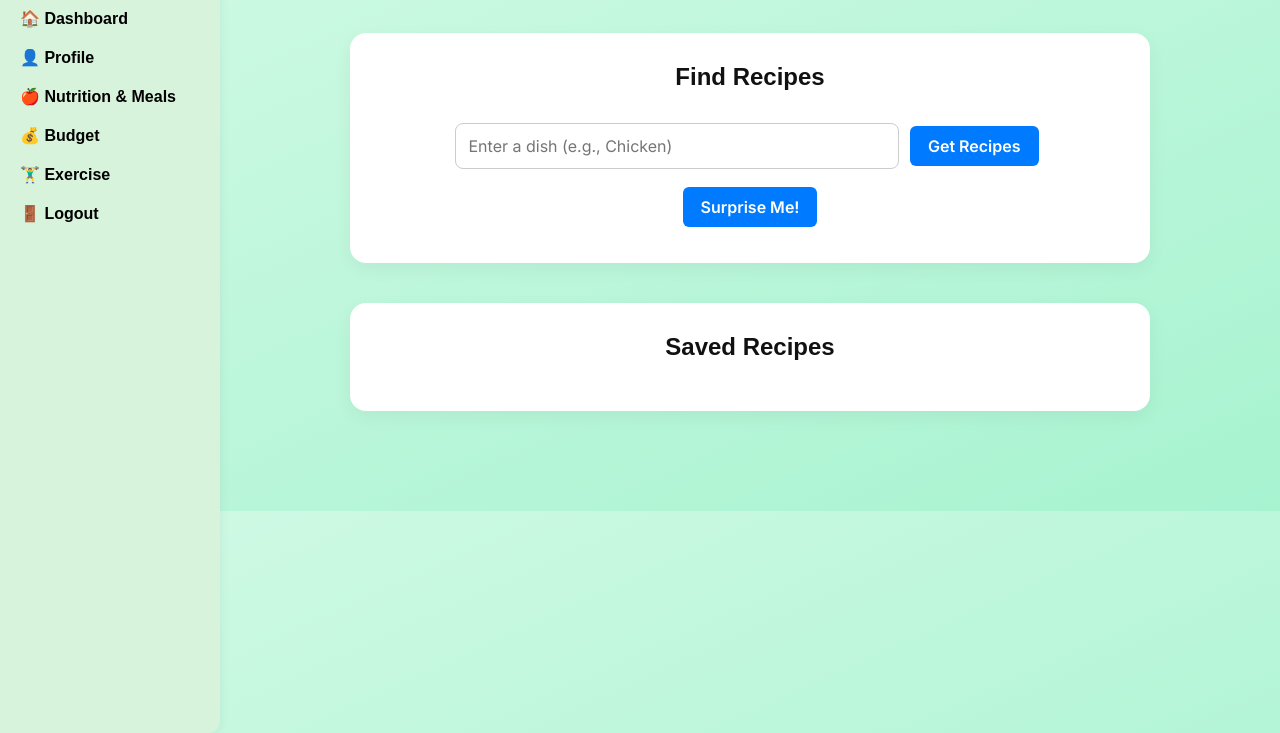
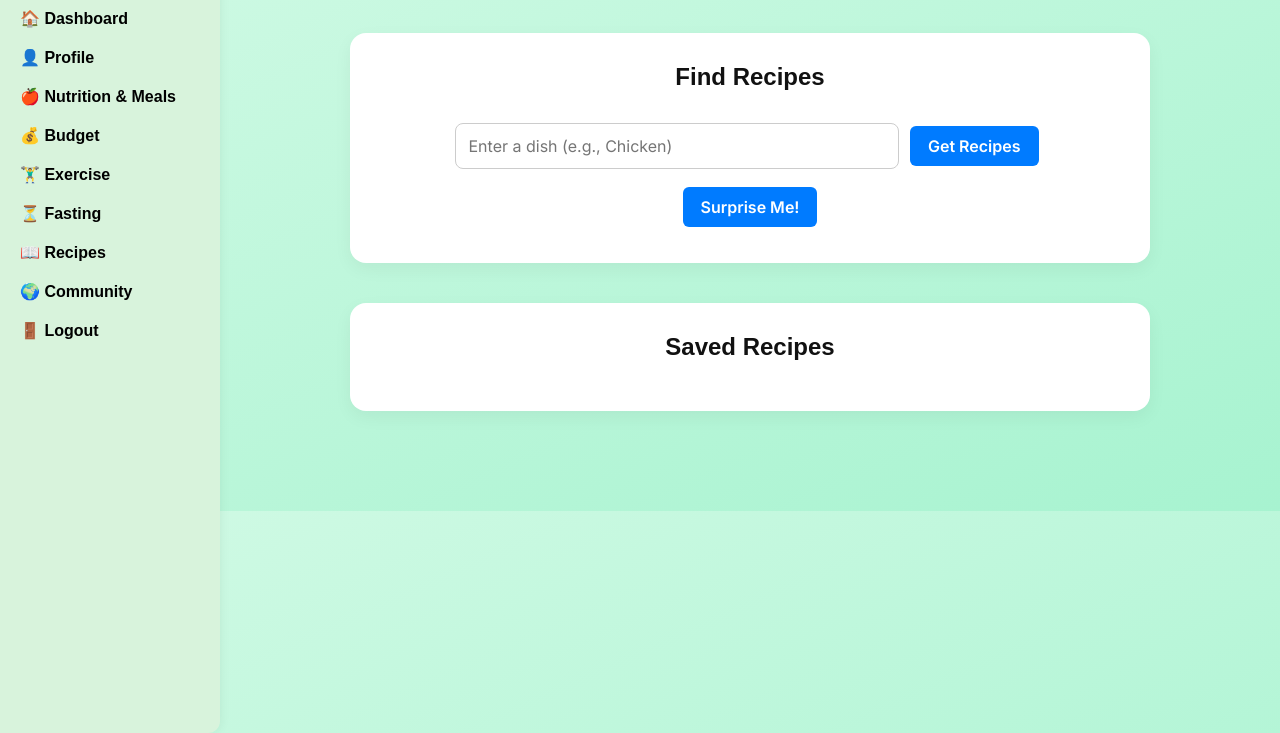
Before and after one commit to 9bitbin/Senior-Project2025, a plain HTML site: page recipe.html in a window 1280 px wide. Shown: the part 67-800 px from the top of the page. Drawn offline with Linux system fonts and the light colour scheme; no server answers.

Commit message:
i fixed the navigation bar

```diff
--- a/recipe.html
+++ b/recipe.html
@@ -177,12 +177,12 @@
     <li><a href="nutrition.html">🍎 Nutrition & Meals</a></li>
     <li><a href="budget.html">💰 Budget</a></li>
     <li><a href="exercise.html">🏋️‍♂️ Exercise</a></li>
-    <li><a href="index.html">🚪 Logout</a></li>
-    <!--<li><a href="fasting.html">⏳ Fasting</a></li>
-        <li><a href="recipe.html">📖 Recipes</a></li>
-        <li><a href="community.html">🌍 Community</a></li>
-        <li><a href="ai-meals.html">🤖 AI Meals</a></li>
-        <li><a href="ai-advice.html">🧠 AI Advisor</a></li>-->
+    <li><a href="fasting.html">⏳ Fasting</a></li>
+      <li><a href="recipe.html">📖 Recipes</a></li>
+      <li><a href="community.html">🌍 Community</a></li>
+     <!--<li><a href="ai-meals.html">🤖 AI Meals</a></li>
+      <li><a href="ai-advice.html">🧠 AI Advisor</a></li>-->
+      <li><a href="index.html">🚪 Logout</a></li>
   </ul>
 </div>
 
```
Also changed, not shown: budget.html (+4 -0 lines), fasting.html (+3 -3 lines), home.html (+5 -4 lines), nutrition.html (+4 -5 lines), profile.html (+4 -5 lines).
